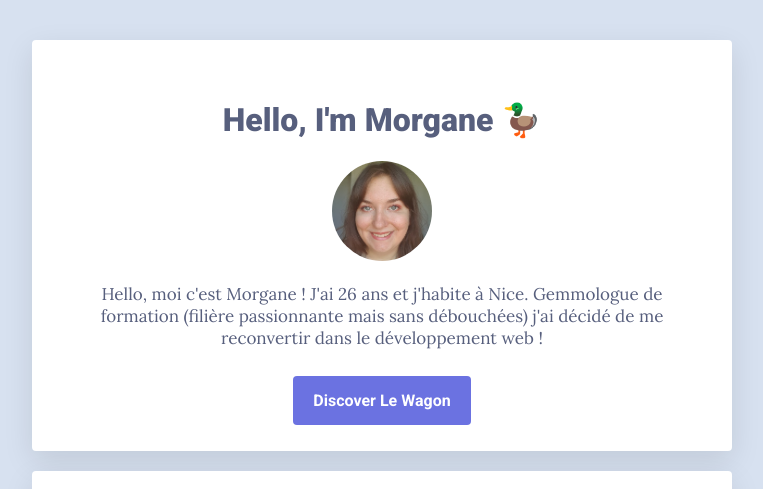
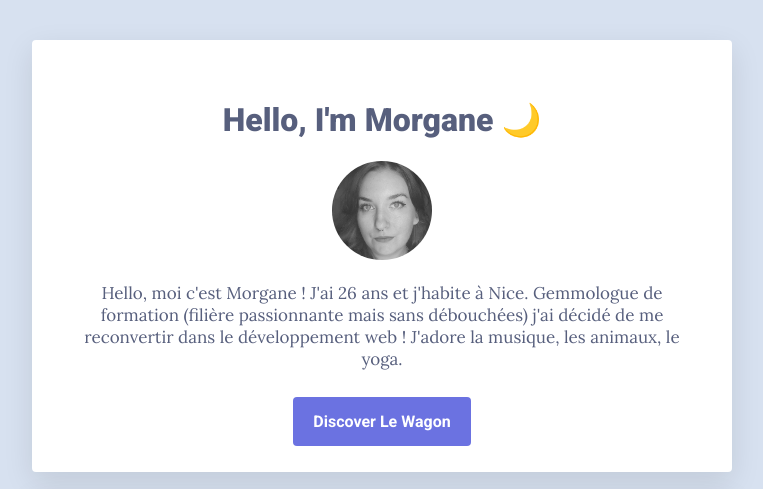
Before and after one commit to chepmo/profile, a plain HTML site: page index.html in a window 1280 px wide. Shown: the top 489 px of the page, without its empty margins (258-1021 px from the left). Drawn offline with Linux system fonts and the light colour scheme.

Commit message:
profile modif

```diff
--- a/index.html
+++ b/index.html
@@ -13,10 +13,11 @@
 
     <div class="container">
       <div class="card-white" id="introduction">
-        <h1>Hello, I'm Morgane 🦆</h1>
-        <img src="./images/MLDcarre.jpg" class="img-circle" width="100px" alt="Morgane">
+        <h1>Hello, I'm Morgane 🌙</h1>
+        <img src="./images/moicarre.jpg" class="img-circle" width="100px" alt="Morgane">
         <p>
           Hello, moi c'est Morgane ! J'ai 26 ans et j'habite à Nice. Gemmologue de formation (filière passionnante mais sans débouchées) j'ai décidé de me reconvertir dans le développement web !
+          J'adore la musique, les animaux, le yoga.
 
         </p>
         <a href="#" class="btn-blue">Discover Le Wagon</a>
```
Also changed, not shown: images/moicarre.jpg (added).
